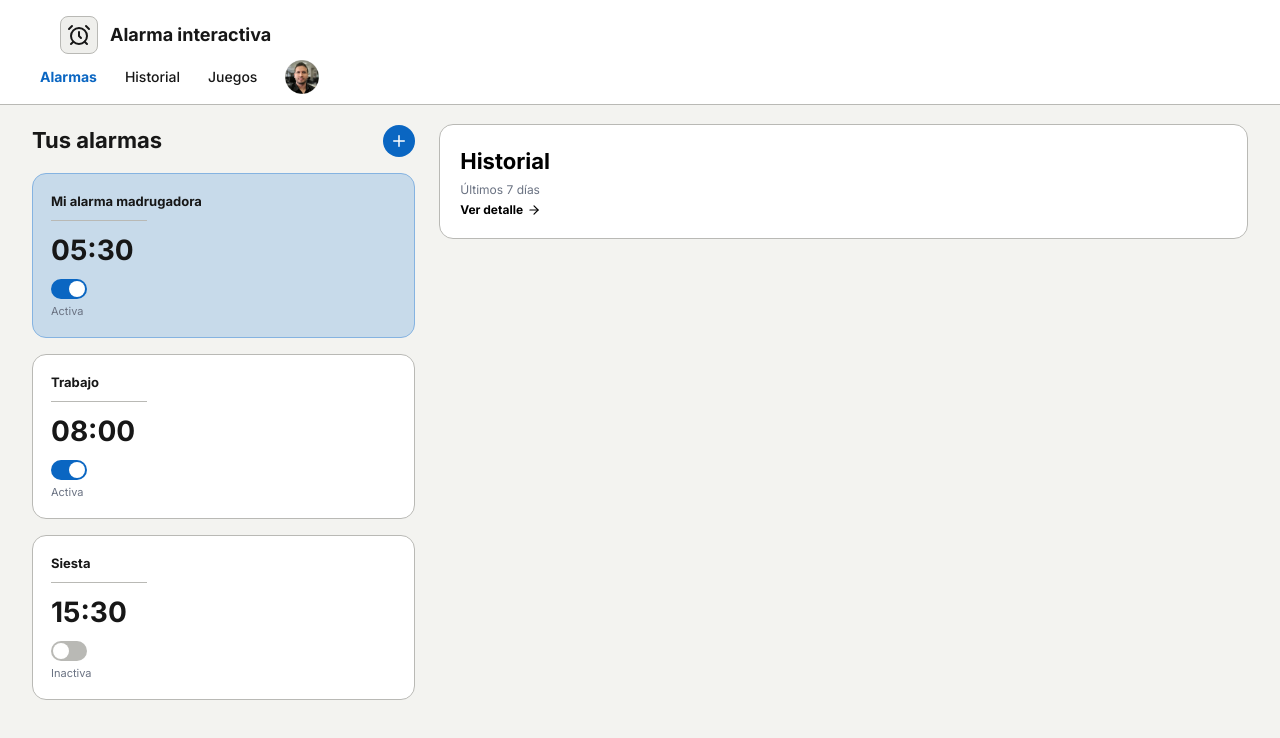
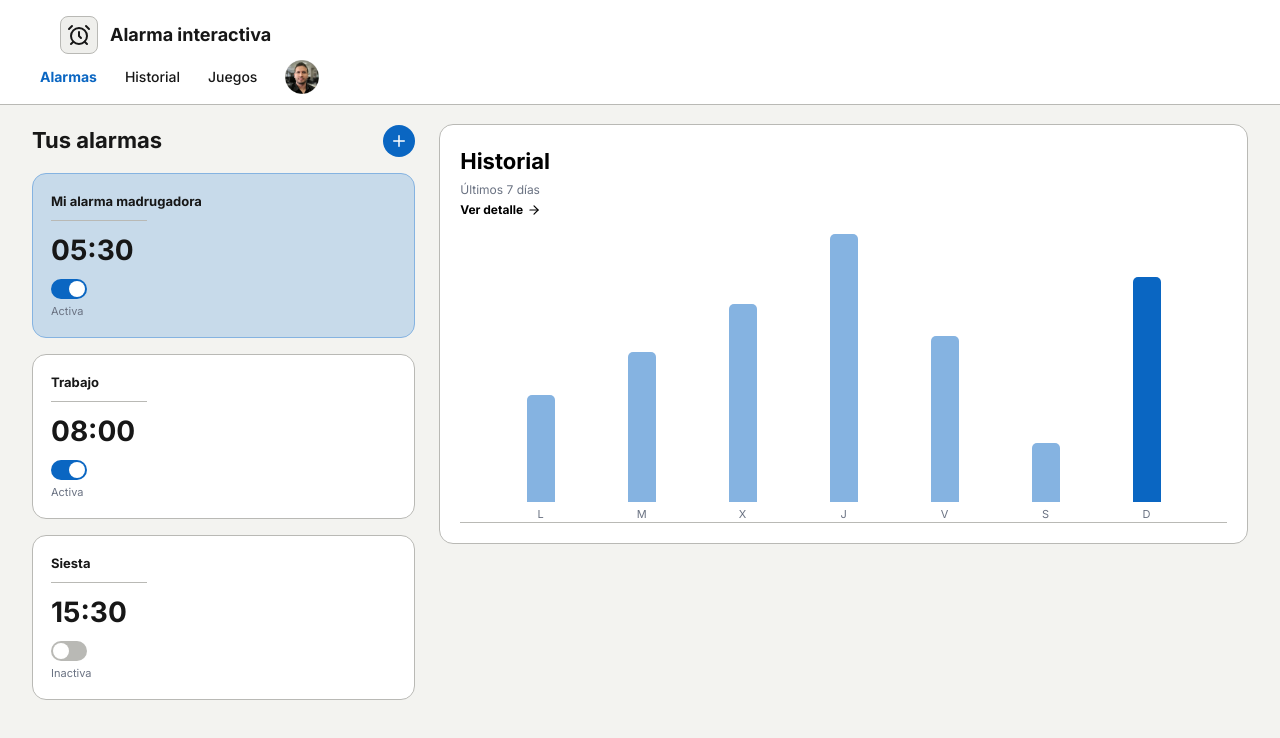
Before and after one commit to CastaDJ/web-alarma, a Next.js app: page / in a window 1280 px wide. Shown: the top 738 px of the page. Built offline with nearby package versions, Linux system fonts and the light colour scheme.

Commit message:
feat: add weekly history bar chart to main page

```diff
--- a/src/app/(main)/page.tsx
+++ b/src/app/(main)/page.tsx
@@ -3,6 +3,16 @@ import Link from "next/link";
 import { AlarmList } from "./_components/alarm-list";
 
 export default function MainPage() {
+  const history = [
+    { day: "L", height: "40%" },
+    { day: "M", height: "56%" },
+    { day: "X", height: "74%" },
+    { day: "J", height: "100%" },
+    { day: "V", height: "62%" },
+    { day: "S", height: "22%" },
+    { day: "D", height: "84%" },
+  ];
+
   return (
     <main className="bg-[#f3f3f0] flex-1 w-full py-4.75 px-8 flex gap-6 flex-wrap items-start">
       <AlarmList />
@@ -18,6 +28,25 @@ export default function MainPage() {
             Ver detalle <ArrowRight size={14} />
           </Link>
         </header>
+        <div>
+          <article className="grid grid-cols-7 gap-x-11 gap-y-1 justify-items-center px-13 items-end text-[11px] h-72 grid-rows-[1fr_auto]">
+            {history.map(({ day, height }, index) => (
+              <div
+                key={day}
+                className={`w-7 rounded-t-[5px] ${
+                  index === history.length - 1
+                    ? "bg-primary"
+                    : "bg-primary-100"
+                }`}
+                style={{ height }}
+              />
+            ))}
+            {history.map(({ day }) => (
+              <span key={day}>{day}</span>
+            ))}
+          </article>
+          <hr className="border-hard-gray" />
+        </div>
       </article>
     </main>
   );
```
